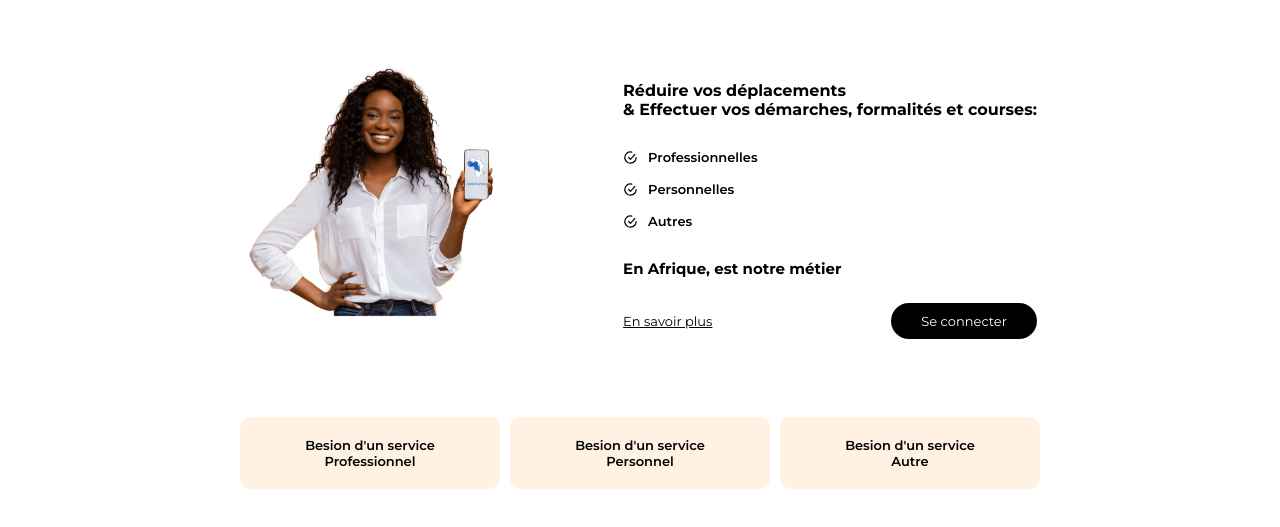
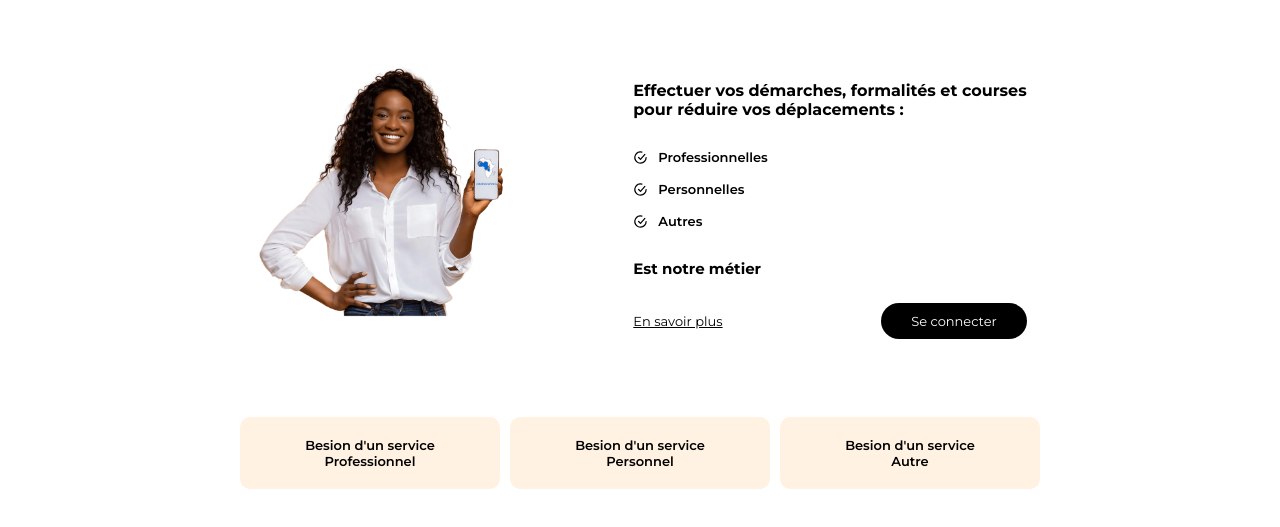
Before and after one commit to OWONO-ELOUNDOU/Coursio-africa, a plain HTML site: page index.html in a window 1280 px wide. Shown: the part 239-766 px from the top of the page. Drawn offline with Linux system fonts and the light colour scheme.

Commit message:
home page updated

```diff
--- a/index.html
+++ b/index.html
@@ -52,8 +52,8 @@
             </div>
             <div class="text">
                 <p>
-                    Réduire vos déplacements
-                    <br/>& Effectuer vos démarches, formalités et courses:
+                    Effectuer vos démarches, formalités et courses
+                    <br/>pour réduire vos déplacements :
                 </p>
                 <ul>
                     <li>
@@ -93,7 +93,7 @@
                         Autres
                     </li>
                 </ul>
-                <span>En Afrique, est notre métier</span>
+                <span>Est notre métier</span>
                 <div class="buttons">
                     <a href="#" class="about-btn">En savoir plus</a>
                     <a href="#" class="login-btn"> Se connecter</a>
```
